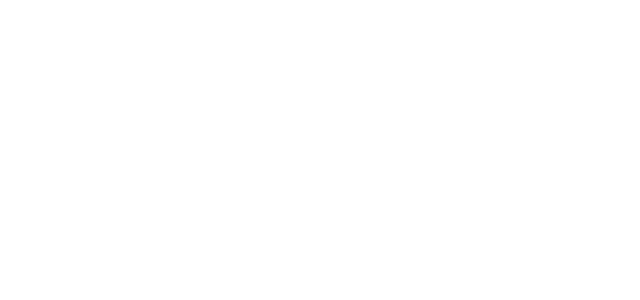
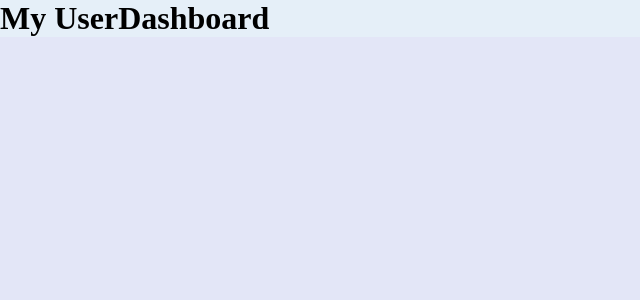
Before and after one commit to EECvision/Valentine-codes, a React (Vite) app: page /UserDashboard in a window 1280 px wide. Before the commit this address had no page. Shown: the top 300 px of the page, without its empty margins (0-640 px from the left). Built offline with nearby package versions, Linux system fonts and the light colour scheme.

Commit message:
Update names within the files

```diff
--- a/src/App.jsx
+++ b/src/App.jsx
@@ -1,16 +1,18 @@
 import classes from "./App.module.css";
 import { Routes, Route } from "react-router-dom";
+import HomePage from "./pages/HomePage/HomePage";
+import UserDashboard from "./pages/UserDashboard/UserDashboard";
 import Login from "./components/Login/Login";
-import LandingPage from "./pages/LandingPage/LandingPage";
-import Dashboard from "./pages/Dashboard/Dashboard";
+import Signup from "./pages/Signup/Signup";
 
 function App() {
   return (
     <div className={classes.App}>
       <Routes>
-        <Route path="/" element={<LandingPage />} />
+        <Route path="/" element={<HomePage />} />
         <Route path="/login" element={<Login />} />
-        <Route path="/dashboard" element={<Dashboard />} />
+        <Route path="/UserDashboard" element={<UserDashboard />} />
+        <Route path="/sign-up" element={<Signup />} />
       </Routes>
     </div>
   );
--- a/src/Pages/HomePage/HomePage.jsx
+++ b/src/Pages/HomePage/HomePage.jsx
@@ -1,6 +1,6 @@
 import { Contact, FAQ, Features, Header, Signup } from "../../components";
 
-export default function LandingPage() {
+export default function HomePage() {
   return (
     <>
       <Header />
--- a/src/Pages/UserDashboard/UserDashboard.jsx
+++ b/src/Pages/UserDashboard/UserDashboard.jsx
@@ -1,11 +1,11 @@
-import classes from "./Dashboard.module.css";
+import classes from "./UserDashboard.module.css";
 
-function Dashboard() {
+function UserDashboard() {
   return (
-    <div className={classes.Dashboard}>
-      <h1 className={classes.title}>My dashboard</h1>
+    <div className={classes.UserDashboard}>
+      <h1 className={classes.title}>My UserDashboard</h1>
     </div>
   );
 }
 
-export default Dashboard;
+export default UserDashboard;
--- a/src/components/Login/Login.jsx
+++ b/src/components/Login/Login.jsx
@@ -9,7 +9,7 @@
 import { login } from "../../Redux/userSlice";
 import "./Login.css";
 
-export default function Login() {
+function Login() {
   const [email, setEmail] = useState("");
   const [password, setPassword] = useState("");
   const [name, setName] = useState("");
@@ -109,3 +109,5 @@
     </div>
   );
 }
+
+export default Login;
```
